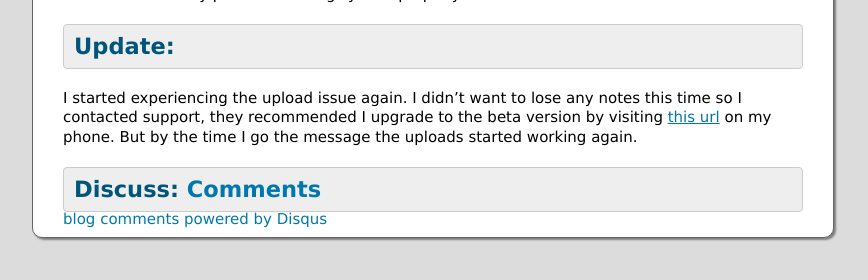
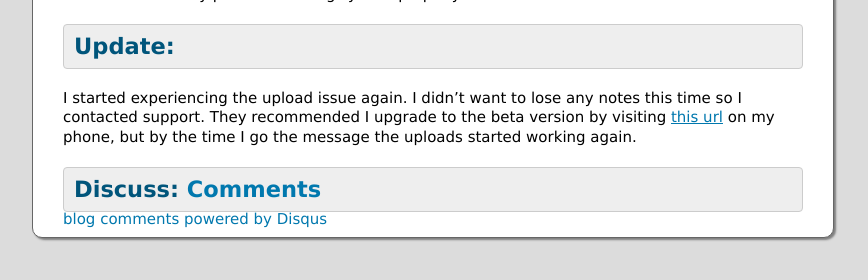
Before and after one commit to blaix/blaix.github.com, a Jekyll site: the page built from _posts/2010-11-11-upload-failed-evernote-android.markdown, in a window 1280 px wide. Shown: the part 566-846 px from the top of the page, without its empty margins (18-886 px from the left). Built offline with Jekyll 4.4.1, drawn with Linux system fonts in a browser that asks for light colours; some web fonts are replaced; comment, search, counter and statistics services are not loaded.

```diff
--- a/_posts/2010-11-11-upload-failed-evernote-android.markdown
+++ b/_posts/2010-11-11-upload-failed-evernote-android.markdown
@@ -33,6 +33,6 @@ being synced properly".
 ## Update:
 
 I started experiencing the upload issue again. I didn't want to lose any notes
-this time so I contacted support, they recommended I upgrade to the beta
-version by visiting [this url](http://s.evernote.com/androidbeta) on my phone.
-But by the time I go the message the uploads started working again.
+this time so I contacted support. They recommended I upgrade to the beta
+version by visiting [this url](http://s.evernote.com/androidbeta) on my phone,
+but by the time I go the message the uploads started working again.
```
